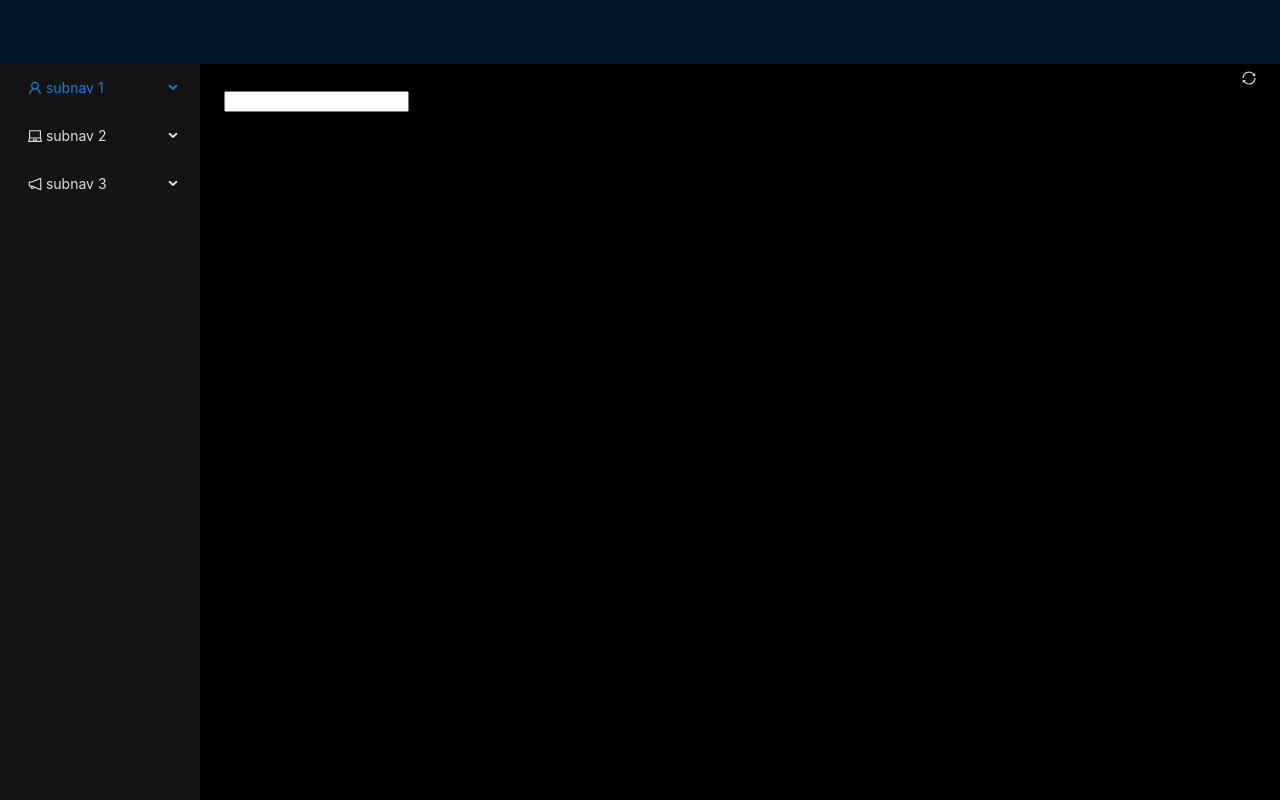
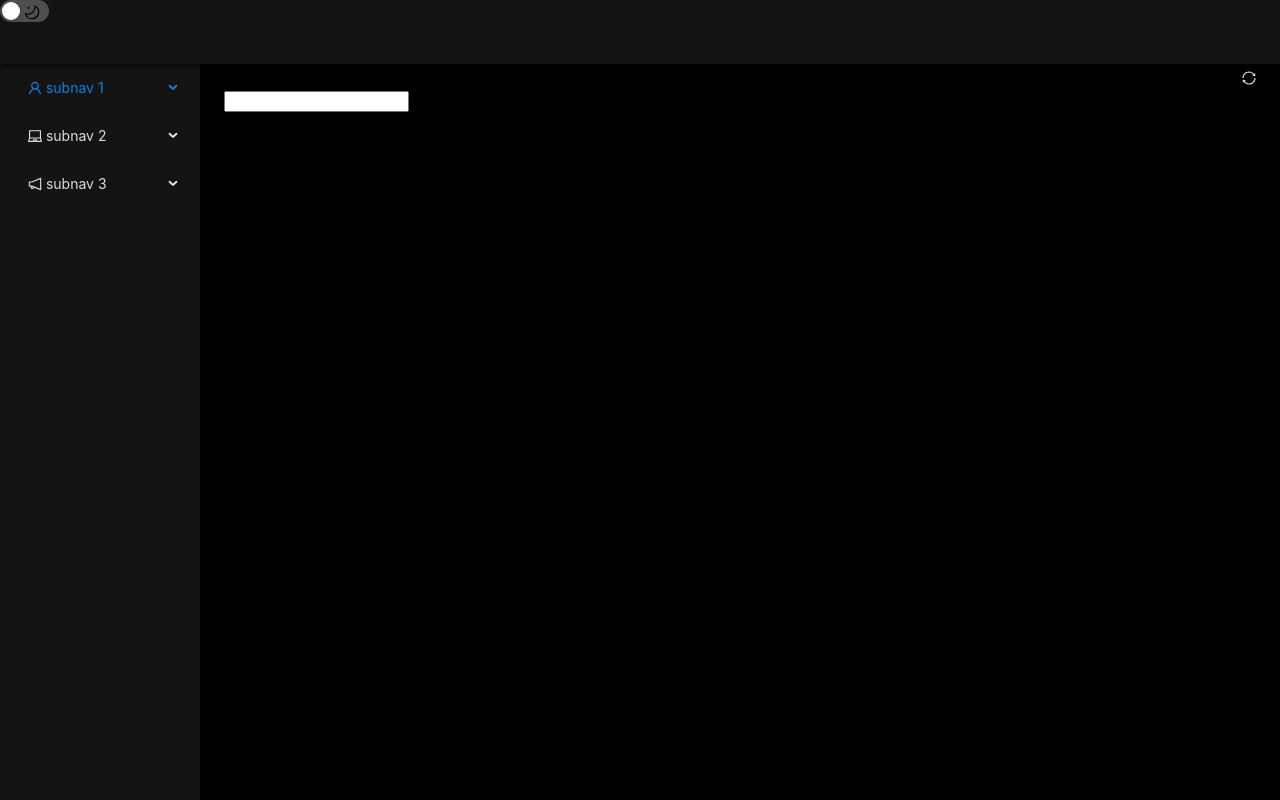
Before and after one commit to ZhouZhu-s/vaisee-template, a Vue app: page /views/a-v in a window 1280 px wide. Built offline with nearby package versions, Linux system fonts and the light colour scheme.

Commit message:
fix(views): 修复主题切换样式问题

```diff
--- a/src/assets/base.css
+++ b/src/assets/base.css
@@ -36,6 +36,11 @@
 
   --icon-color: var(--light-little);
 
+  /* layout header */
+  --primary-background: var(--dark-soft);
+
+  --shadow-color: var(--dark);
+
   background-color: var(--background-deep-color);
 }
 
@@ -49,6 +54,11 @@
 
   --icon-color: var(--dark-little);
 
+  /* layout header */
+  --primary-background: var(--deep-light);
+
+  --shadow-color: var(--divider-light);
+
   background-color: var(--background-deep-color);
 }
 
--- a/src/layouts/layout-header.vue
+++ b/src/layouts/layout-header.vue
@@ -1,4 +1,21 @@
 <template>
-  <a-layout-header>
-  </a-layout-header>
+  <header class="layout-header">
+    <ThemeSwitch />
+  </header>
 </template>
+
+<script setup lang="ts">
+import ThemeSwitch from '@/components/theme-switch/index.vue'
+</script>
+
+<style lang="less" scoped>
+.layout-header {
+  width: 100%;
+  height: 64px;
+  background-color: var(--primary-background);
+  box-shadow: 0px 1px 6px var(--shadow-color);
+  // border-bottom: 1px solid #ffffff;
+  position: relative;
+  z-index: 1;
+}
+</style>
```
Also changed, not shown: 1 other file (tests, documents, lock files or other folders).
